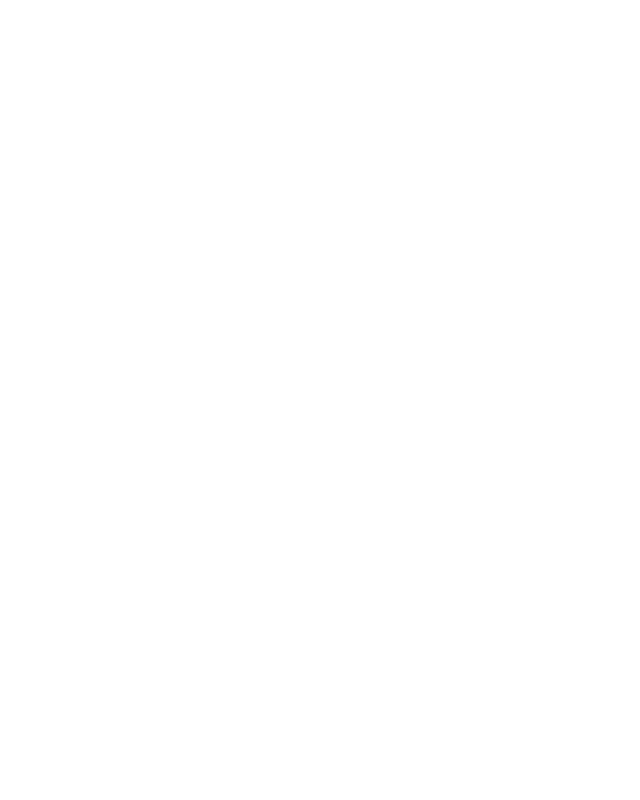
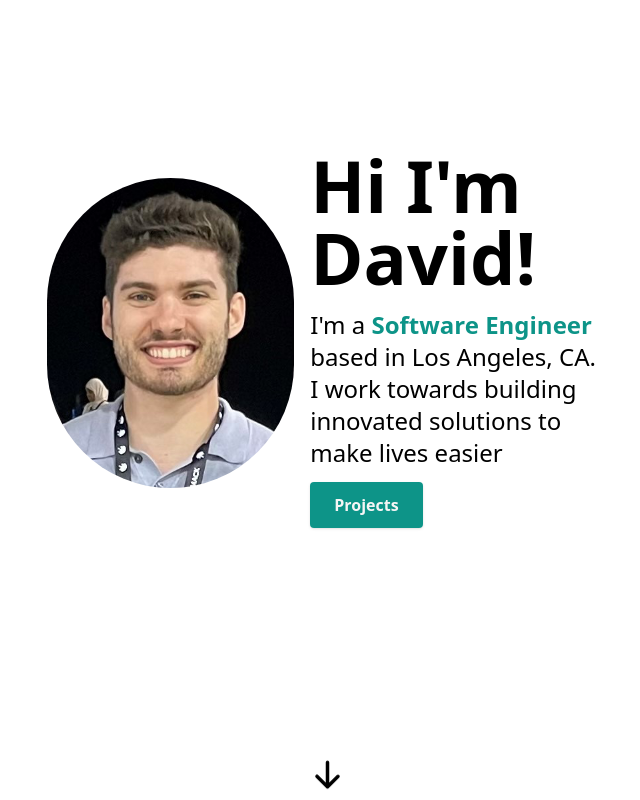
Before and after one commit to Dsackler/portfolio_website, a Next.js app: page / in a window 1280 px wide. Shown: the part 203-1003 px from the top of the page, without its empty margins (313-953 px from the left). Before the commit the page ends 800 px from the top, so only its background shows below. Built offline with nearby package versions, Linux system fonts and the light colour scheme.

Commit message:
added hero and arrow animation

```diff
--- a/app/page.tsx
+++ b/app/page.tsx
@@ -1,9 +1,9 @@
-
+import HeroSection from '@/components/HeroSection';
 
 export default function Home() {
   return (
-    <main>
-      <h1>This is going to contain interesting stuff</h1>
+    <main className='mx-auto max-w-3xl px-4 sm:px-6 md:max-w-5xl'>
+      <HeroSection />
     </main>
-  )
+  );
 }
--- /dev/null
+++ b/components/HeroSection.tsx
@@ -0,0 +1,60 @@
+'use client';
+import React from 'react';
+import Image from 'next/image';
+import { Link } from 'react-scroll/modules';
+import { HiArrowDown } from 'react-icons/hi';
+
+const HeroSection = () => {
+  return (
+    <section id='home'>
+      <div className='flex flex-col text-center items-center justify-center my-10 py-16 sm:py-32 md:flex-row md:space-x-4 md:text-left md:p-52'>
+        <div className='md:w-1/2 md:mt-2'>
+          <Image
+            className='rounded-full'
+            src='/Headshot.png'
+            alt=''
+            width={300}
+            height={300}
+          />
+        </div>
+        <div className='md:w-3/5 md:mt-2'>
+          <h1 className='font-bold text-4xl mt-6 md:text-7xl md:mt-0'>{`Hi I'm David!`}</h1>
+          <p className='text-lg mt-4 mb-6 md:text-2xl'>
+            I'm a{' '}
+            <span className='font font-semibold text-teal-600'>
+              Software Engineer{' '}
+            </span>
+            based in Los Angeles, CA. I work towards building innovated
+            solutions to make lives easier
+          </p>
+          <Link
+            to='projects'
+            className='text-neutral-100 font-semibold px-6 py-3 bg-teal-600 rounded shadow hover:bg-teal-700 cursor-pointer'
+            activeClass='active'
+            spy={true}
+            smooth={true}
+            offset={-100}
+            duration={500}
+          >
+            Projects
+          </Link>
+        </div>
+      </div>
+
+      <div className='flex flex-row justify-center'>
+        <Link
+          to='about'
+          activeClass='active'
+          spy={true}
+          smooth={true}
+          offset={-100}
+          duration={500}
+        >
+          <HiArrowDown size={35} className='animate-bounce' />
+        </Link>
+      </div>
+    </section>
+  );
+};
+
+export default HeroSection;
--- a/components/Navbar.tsx
+++ b/components/Navbar.tsx
@@ -31,7 +31,7 @@
   const [navBar, setNavBar] = useState(false);
 
   return (
-    <nav className='w-full mx-auto px-4 sm:px-20 fixed top-0 z-50 shadow dark:border-b dark:border-stone-600'>
+    <nav className='w-full mx-auto px-4 sm:px-20 top-0 z-50 shadow dark:border-b dark:border-stone-600'>
       <div className='justify-between md:items-center md:flex'>
         <div>
           <div className='flex items-center justify-between py-3'>
--- a/tailwind.config.js
+++ b/tailwind.config.js
@@ -7,6 +7,15 @@
   ],
   theme: {
     extend: {
+      animation: {
+        bounce: 'bounce 0.5s alternate cubic-bezier(0.95, 0.05, 0.795, 0.035) infinite'
+      },
+      keyframes: {
+        bounce: {
+          from: { transform: 'translateY(10px)' },
+          to: { transform: 'translateY(0)' }
+        }
+      },
       backgroundImage: {
         'gradient-radial': 'radial-gradient(var(--tw-gradient-stops))',
         'gradient-conic':
```
Also changed, not shown: public/Headshot.png (added).
